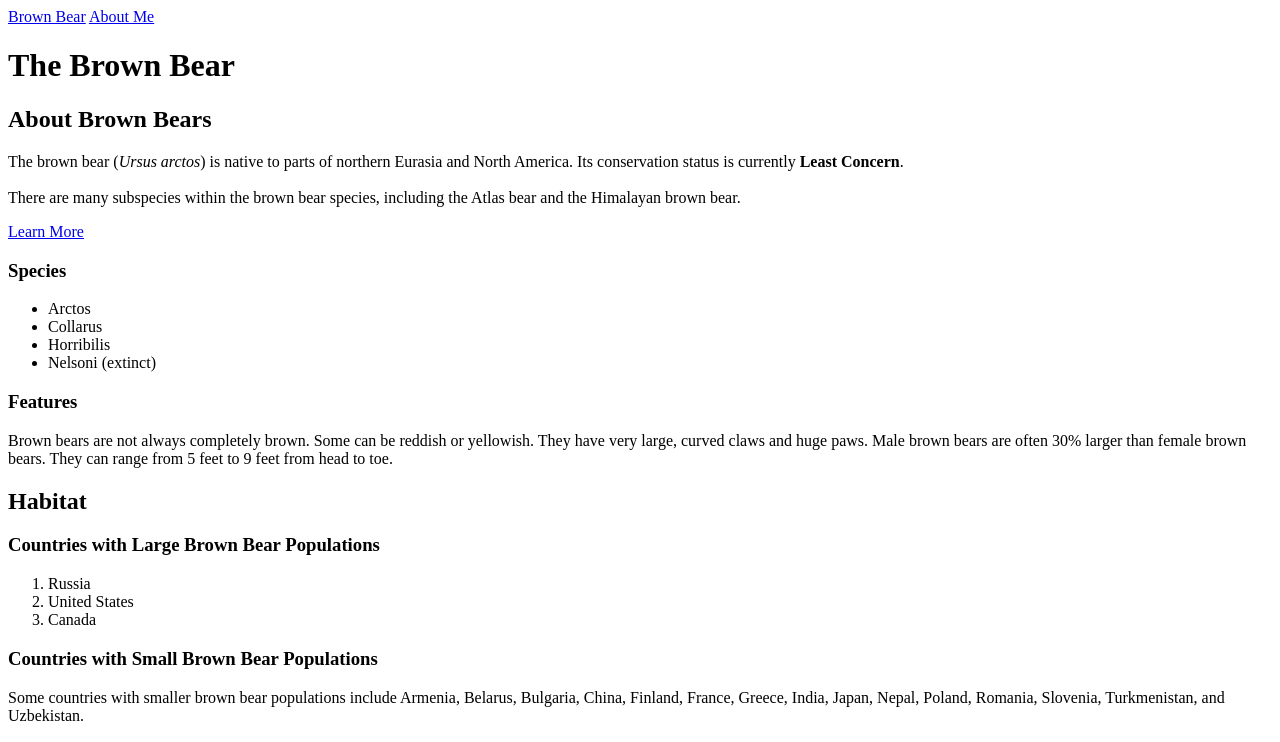
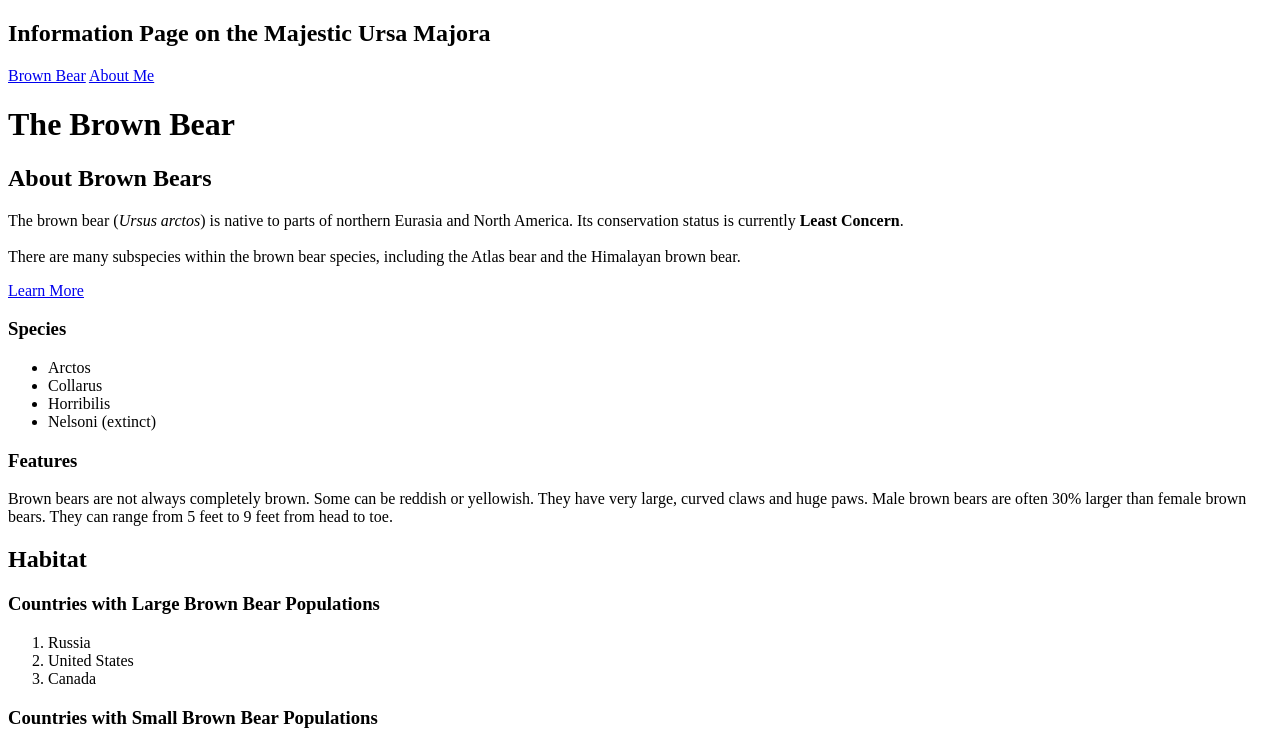
Before and after one commit to HCaldwellQA/vigilant-couscous, a plain HTML site: page index.html in a window 1280 px wide. Shown: the top 742 px of the page. Drawn offline with Linux system fonts and the light colour scheme.

Commit message:
Update index.html

```diff
--- a/index.html
+++ b/index.html
@@ -10,6 +10,7 @@
 
   <head>
     <title>Brown Bears</title>
+    <h2>Information Page on the Majestic Ursa Majora</h2>
   </head>
 
   <body>
```
